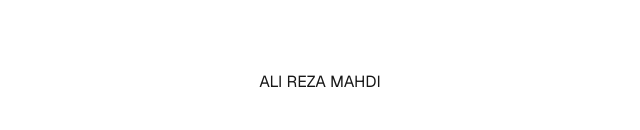
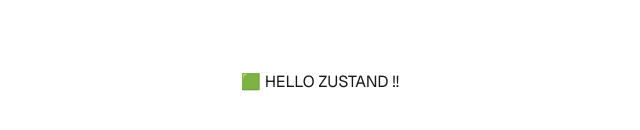
Before and after one commit to PouryaSoleimani/TIP_TAP_REACT, a Next.js app: page / in a window 1280 px wide. Shown: the part 318-448 px from the top of the page, without its empty margins (320-960 px from the left). Built offline with nearby package versions, Linux system fonts and the light colour scheme.

Commit message:
TIP__TAP__REACT

```diff
--- a/components/TipTapEditor.tsx
+++ b/components/TipTapEditor.tsx
@@ -5,18 +5,19 @@ import StarterKit from '@tiptap/starter-kit'
 import useArrayStore from '@/store/arrayStore'
 
 const TipTapEditor = () => {
-    const { array } = useArrayStore()
+    const { text, setText } = useArrayStore()
 
     const editor = useEditor({
         extensions: [StarterKit],
-        content: array.join("\n"),
+        content: text,
         onUpdate: ({ editor }) => {
             const content = editor.getHTML()
-            console.log(content)
+            setText(content)
+            console.info("TEXT===>", text)
         },
     })
 
-    return <EditorContent editor={editor} value={array.join("\n")} />
+    return <EditorContent editor={editor} value={text} />
 }
 
 export default TipTapEditor
--- a/store/arrayStore.ts
+++ b/store/arrayStore.ts
@@ -13,7 +13,7 @@ const useArrayStore = create<ArrayStore>()(
   persist(
     (set) => ({
       array: ["ALI", "REZA", "MAHDI"],
-      text: "HELLO WORLD",
+      text: "🟩 HELLO ZUSTAND !!",
       setText: (text) => set({ text }),
       add: (item) => set((state) => ({ array: [...state.array, item] })),
       remove: (item) =>
```
